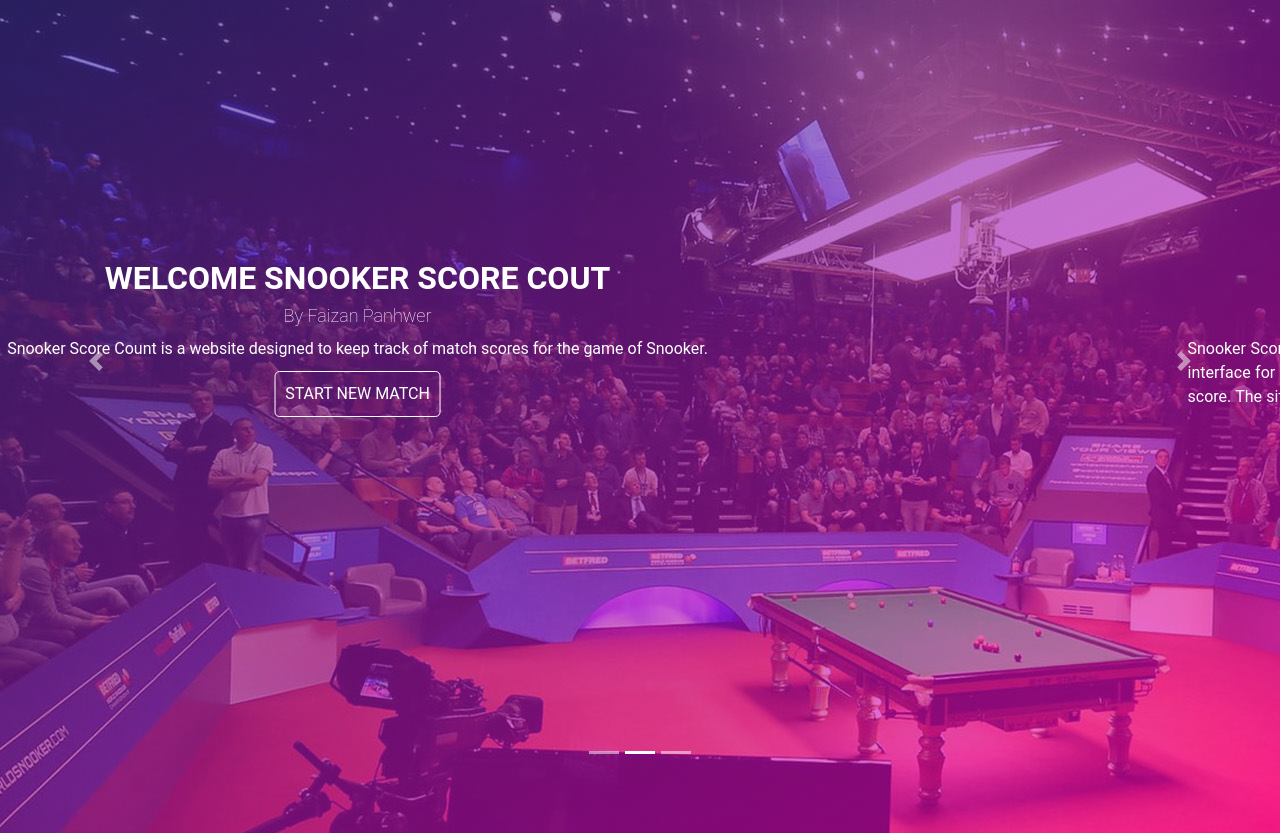
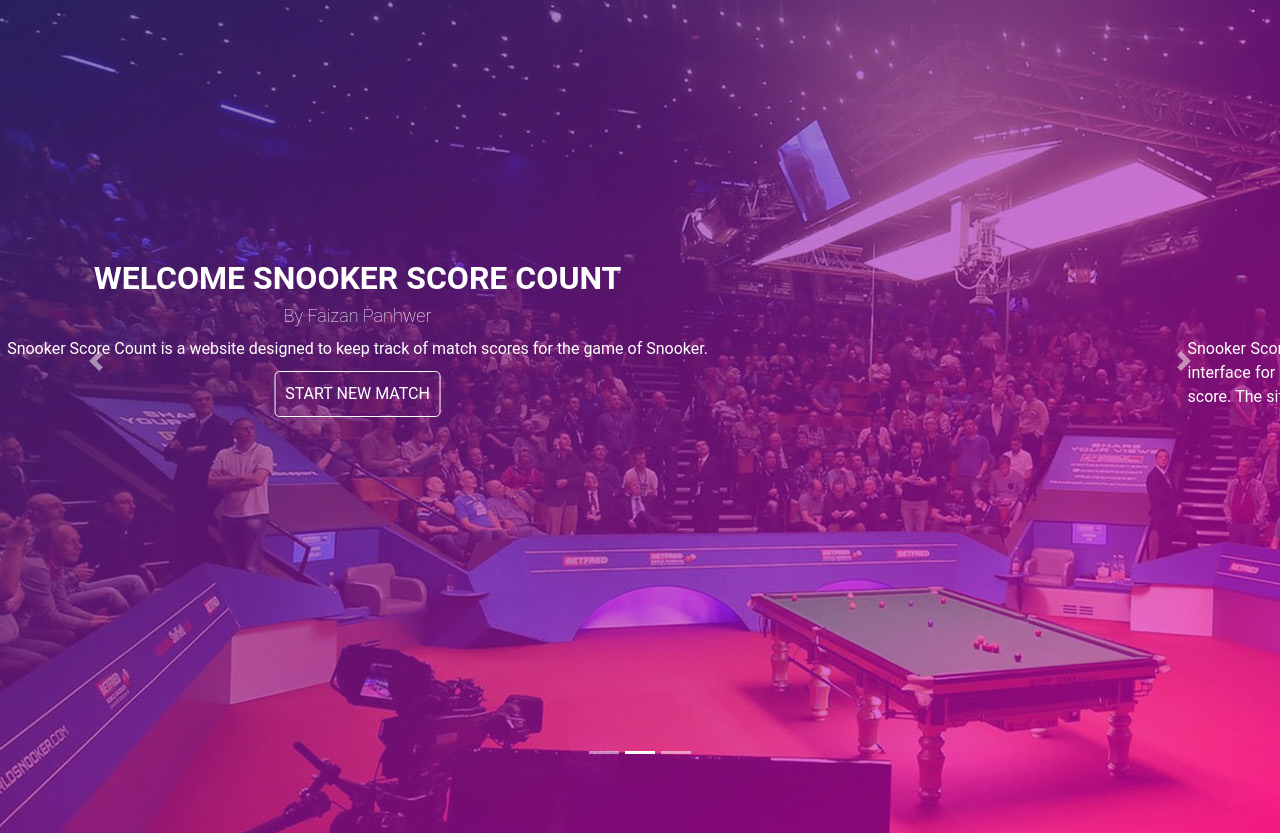
Before and after one commit to faizan-panhwer/Snooker-Score-Count-Leading_Page, a plain HTML site: page index.html in a window 1280 px wide. Shown: the part 104-937 px from the top of the page. Drawn offline with nearby package versions, Linux system fonts and the light colour scheme.

Commit message:
Update index.html

```diff
--- a/index.html
+++ b/index.html
@@ -56,7 +56,7 @@
             <div class="carousel-inner">
               <div class="carousel-item active">
                 <div class="text-center">
-                    <h1 class = "main_h1">WELCOME SNOOKER SCORE COUT</h1>
+                    <h1 class = "main_h1">WELCOME SNOOKER SCORE COUNT</h1>
                     <h2 class = "sub_main">By Faizan Panhwer</h2>
                     <p class = "short">Snooker Score Count is a website designed to keep track of
                         match scores for the game of Snooker.</p>
```
